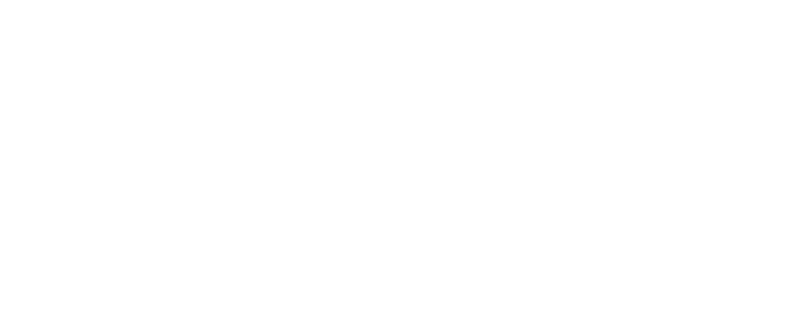
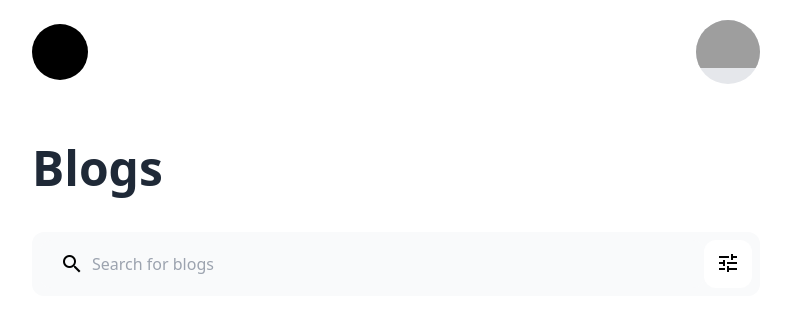
Before and after one commit to sankassio99/new-blog, a Nuxt app: page /catalog in a window 1280 px wide. Before the commit this address had no page. Shown: the top 312 px of the page, without its empty margins (244-1035 px from the left). Built offline with nearby package versions, Linux system fonts and the light colour scheme; grey boxes are pictures that could not be loaded.

Commit message:
#feature: header main in catalog page

```diff
--- a/components/Atoms/PerfilIcon.vue
+++ b/components/Atoms/PerfilIcon.vue
@@ -1,5 +1,5 @@
 <template>
-    <div class="bg-gray-200 rounded-full w-20 h-w-20 overflow-auto">
+    <div class="bg-gray-200 rounded-full w-16 h-16 overflow-auto">
         <img :src="url" />
     </div>
 </template>
--- a/components/Atoms/TextField.vue
+++ b/components/Atoms/TextField.vue
@@ -1,7 +1,7 @@
 <template>
     <div class="p-3 rounded-xl bg-gray-50 w-full flex items-center">
         <i class="material-icons px-2">{{icon}}</i>
-        <input :type="inputType"
+        <input :list="list" :type="inputType"
         class="outline-none bg-gray-50 w-full"
         :placeholder="placeholder"/>
     </div>
@@ -23,6 +23,10 @@
             required: false,
             default: 'text'
         },
+        list: {
+            type: String,
+            required: false,
+        },
     }
 }
 </script>
--- /dev/null
+++ b/components/Molecules/NavBar.vue
@@ -0,0 +1,15 @@
+<template>
+  <div class="flex py-5 rounded-lg justify-between items-center">
+    <logo></logo>
+    <perfil-icon url="https://images.unsplash.com/photo-1570295999919-56ceb5ecca61?ixlib=rb-1.2.1&ixid=MnwxMjA3fDB8MHxzZWFyY2h8Mnx8dXNlciUyMHByb2ZpbGV8ZW58MHx8MHx8&w=1000&q=80"></perfil-icon>
+  </div>
+</template>
+
+<script>
+import Logo from '../Atoms/logo.vue'
+import PerfilIcon from '../Atoms/PerfilIcon.vue'
+export default {
+  components: { PerfilIcon, Logo },}
+</script>
+
+<style></style>
--- /dev/null
+++ b/components/Molecules/SearchField.vue
@@ -0,0 +1,28 @@
+<template>
+  <div class="flex p-2 bg-gray-50 rounded-xl">
+    <text-field
+      list="category"
+      icon="search"
+      placeholder="Search for blogs"
+    ></text-field>
+    <datalist id="category">
+      <option value="Tech"></option>
+      <option value="Personal Development"></option>
+      <option value="Vue"></option>
+      <option value="JavaScript"></option>
+      <option value="Carrer"></option>
+    </datalist>
+
+    <filter-button></filter-button>
+  </div>
+</template>
+
+<script>
+import FilterButton from '../Atoms/FilterButton.vue'
+import TextField from '../Atoms/TextField.vue'
+export default {
+  components: { TextField, FilterButton },
+}
+</script>
+
+<style></style>
--- /dev/null
+++ b/components/Organismis/HeaderMain.vue
@@ -0,0 +1,18 @@
+<template>
+  <div class="flex flex-col gap-10">
+    <nav-bar></nav-bar>
+    <title-xl text="Blogs"></title-xl>
+    <search-field></search-field>
+  </div>
+</template>
+
+<script>
+import TitleXl from '../Atoms/TitleXl.vue'
+import NavBar from '../Molecules/NavBar.vue'
+import SearchField from '../Molecules/SearchField.vue'
+export default {
+  components: { NavBar, TitleXl, SearchField },
+}
+</script>
+
+<style></style>
--- /dev/null
+++ b/pages/catalog.vue
@@ -0,0 +1,18 @@
+<template>
+  <div class="max-w-3xl mx-auto px-5">
+    <header-main></header-main>
+  </div>
+</template>
+
+<script>
+import HeaderMain from '~/components/Organismis/HeaderMain.vue'
+import SearchField from '~/components/Molecules/SearchField.vue'
+export default {
+  components: { SearchField, HeaderMain },
+
+}
+</script>
+
+<style>
+
+</style>
```
Also changed, not shown: components/Organismis/BlogList.vue (added).
